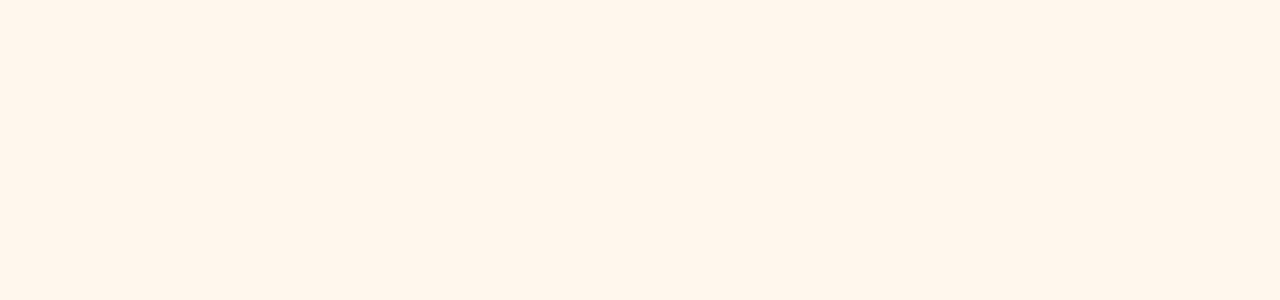
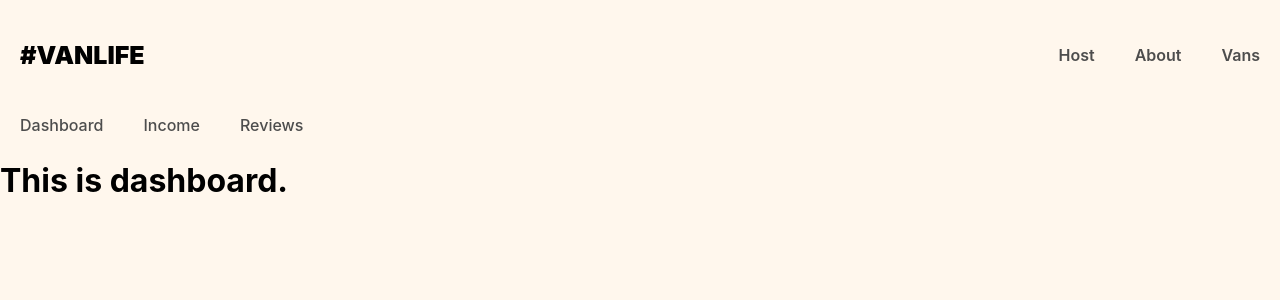
Before and after one commit to MoeezAh/van-life, a React (Vite) app: page /host in a window 1280 px wide. Before the commit this address had no page. Shown: the top 300 px of the page. Built offline with nearby package versions, Linux system fonts and the light colour scheme; what miragejs would draw is missing.

Commit message:
feat: add HostLayout, Dashboard, Income, and Reviews components with routing and styling

```diff
--- a/src/components/App.jsx
+++ b/src/components/App.jsx
@@ -3,7 +3,11 @@
 import About from './About';
 import Vans from './Vans';
 import VanDetail from './VanDetail';
-import Layout from "./Layout"
+import Layout from './Layout';
+import Dashboard from './Dashboard';
+import Income from './Income';
+import Reviews from './reviews';
+import HostLayout from './HostLayout';
 
 import '../server.js';
 
@@ -13,9 +17,15 @@
       <Routes>
         <Route element={<Layout />}>
           <Route path="/" element={<Home />} />
-          <Route path="/about" element={<About />} />
-          <Route path="/vans" element={<Vans />} />
-          <Route path="/vans/:id" element={<VanDetail />} />
+          <Route path="about" element={<About />} />
+          <Route path="vans" element={<Vans />} />
+          <Route path="vans/:id" element={<VanDetail />} />
+
+          <Route path="host" element={<HostLayout />}>
+            <Route index element={<Dashboard />} />
+            <Route path="income" element={<Income />} />
+            <Route path="reviews" element={<Reviews />} />
+          </Route>
         </Route>
       </Routes>
     </BrowserRouter>
--- /dev/null
+++ b/src/components/Dashboard.jsx
@@ -0,0 +1,7 @@
+import React from "react";
+
+export default function Dashboard() {
+  return (
+    <h1>This is dashboard.</h1>
+  );
+}
--- /dev/null
+++ b/src/components/HostLayout.jsx
@@ -0,0 +1,15 @@
+import React from 'react';
+import { Link, Outlet } from 'react-router';
+
+export default function HostLayout() {
+  return (
+    <>
+      <nav className='host-nav'>
+        <Link to="/host">Dashboard</Link>
+        <Link to="/host/Income">Income</Link>
+        <Link to="/host/reviews">Reviews</Link>
+      </nav>
+      <Outlet />
+    </>
+  );
+}
--- /dev/null
+++ b/src/components/Income.jsx
@@ -0,0 +1,7 @@
+import React from "react";
+
+export default function Income() {
+  return (
+    <h1>This is Income.</h1>
+  );
+}
--- /dev/null
+++ b/src/components/Reviews.jsx
@@ -0,0 +1,7 @@
+import React from "react";
+
+export default function Reviews() {
+  return (
+    <h1>This is Reviews.</h1>
+  );
+}
--- a/src/components/header.jsx
+++ b/src/components/header.jsx
@@ -8,6 +8,7 @@
         #VANLIFE
       </Link>
       <nav>
+        <Link to="/host">Host</Link>
         <Link to="/about">About</Link>
         <Link to="/vans">Vans</Link>
       </nav>
--- a/src/index.css
+++ b/src/index.css
@@ -278,3 +278,20 @@
   color: white;
   font-size: 1.125rem;
 }
+
+.host-nav {
+  display: flex;
+}
+
+.host-nav a {
+  text-decoration: none;
+  color: #4D4D4D;
+  font-weight: 500;
+  padding: 5px 20px;
+}
+
+.host-nav a:hover {
+  color: #161616;
+  text-decoration: underline;
+  font-weight: 600;
+}
```
